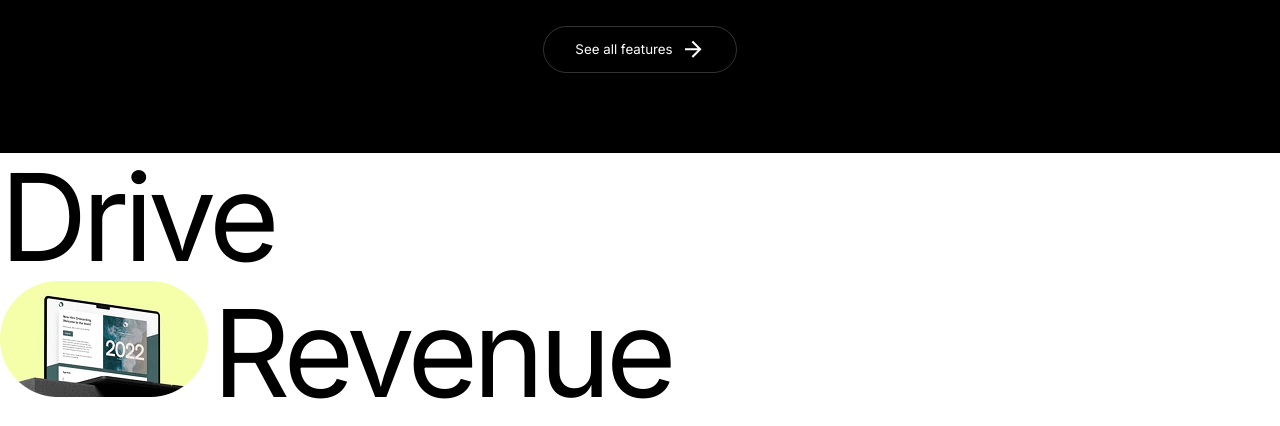
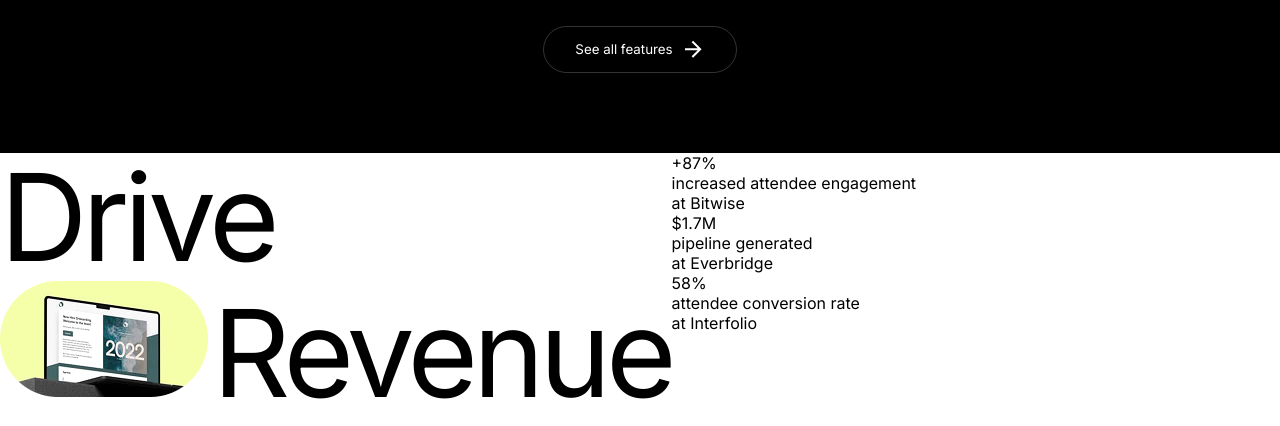
Before and after one commit to Cage4D/Awwards-site-clone, a website built with Vite: page index.html in a window 1280 px wide. Shown: the part 5818-6244 px from the top of the page. Built offline with nearby package versions, Linux system fonts and the light colour scheme.

Commit message:
Add revenue metrics section with engagement and conversion stats

```diff
--- a/index.html
+++ b/index.html
@@ -145,7 +145,23 @@
           <img src="./src/assets/drive-revenue-img.png" alt="">
           <p>Revenue</p>
         </div>
-        <div class="info-text"></div>
+        <div class="info-text">
+          <div>
+            <p class="big">+87%</p>
+            <p class="small-1">increased attendee engagement</p>
+            <p class="small-2">at Bitwise</p>
+          </div>
+          <div>
+            <p class="big">$1.7M</p>
+            <p class="small-1">pipeline generated</p>
+            <p class="small-2">at Everbridge</p>
+          </div>
+          <div>
+            <p class="big">58%</p>
+            <p class="small-1">attendee conversion rate</p>
+            <p class="small-2">at Interfolio</p>
+          </div>
+        </div>
       </section>
     </main>
   </body>
--- a/styles.css
+++ b/styles.css
@@ -396,6 +396,7 @@ div[class^="box"] {
 }
 
 .drive-revenue {
+  display: flex;
   .main-text {
     p {
       font-size: 121px;
@@ -408,4 +409,9 @@ div[class^="box"] {
       display: inline-block;
     }
   }
+
+  .info-text {
+    display: flex;
+    flex-direction: column;
+  }
 }
```
